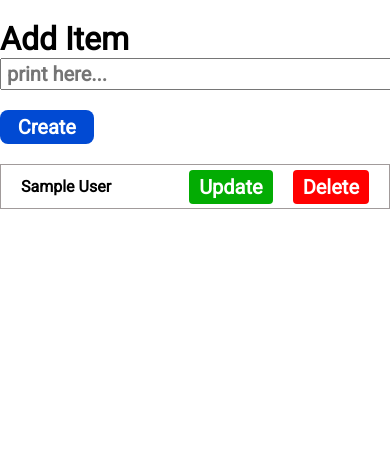
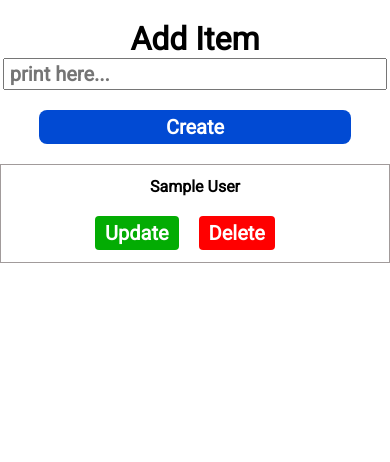
Before and after one commit to SS1L/ToDo, a Django app: page /board/ in a window 390 px wide. Shown: the part 60-522 px from the top of the page. Run offline with Django 3.2, Linux system fonts and the light colour scheme; a user stored in the database is signed in; tables that the repository leaves empty hold one stand-in row (values such as "Sample post").

Commit message:
media queries

```diff
--- a/todoproject/accounts/templates/accounts/login.html
+++ b/todoproject/accounts/templates/accounts/login.html
@@ -21,9 +21,6 @@
             </div>
         </div>
     </form>
-    {% for message in messages %}
-    <p id="messages">{{message}}</p>
-    {% endfor %}
 </div>
 
 {% endblock content %}
--- a/todoproject/accounts/templates/main.html
+++ b/todoproject/accounts/templates/main.html
@@ -5,6 +5,7 @@
 <head>
     <title>{% block title %}{% endblock%}</title>
     <meta charset="utf-8">
+    <meta name="viewport" content="width=device-width, initial-scale=1">
     <link rel="stylesheet" href="{% static '/css/style.css' %}">
     <link rel="stylesheet" href="{% static '/css/registration.css' %}">
     <link href="https://fonts.googleapis.com/css?family=Roboto&display=swap" rel="stylesheet">
--- a/todoproject/accounts/templates/tasks/todo.html
+++ b/todoproject/accounts/templates/tasks/todo.html
@@ -4,7 +4,7 @@
 
 {% block content %}
 <div class="todo">
-    <h1>Add Item</h1>
+    <h1 class="title">Add Item</h1>
     <div class="todo-submit">
         <form method="POST" action="" class="todo-form">
             {% csrf_token %}
--- a/todoproject/accounts/templates/tasks/update_todo.html
+++ b/todoproject/accounts/templates/tasks/update_todo.html
@@ -5,11 +5,13 @@
 {% block content%}
 
 <div class="todo">
-    <h1>Update Todo</h1>
+    <h1 class="title">Update Todo</h1>
     <form method="POST" class="update-form">
         {% csrf_token %}
         {{form.title}}
-        <input type="submit" name="Update" class="update-btn">
+        <div class="submit">
+            <input type="submit" name="Update" class="update-btn">
+        </div>
     </form>
 </div>
 
--- a/todoproject/static/css/style.css
+++ b/todoproject/static/css/style.css
@@ -19,7 +19,7 @@ nav {
 }
 
 .logo {
-    color: var(--white);
+    color: var(--white) !important;
     text-decoration: none;
 }
 
@@ -74,6 +74,10 @@ footer{
     display: flex;
 }
 
+.submit{
+    margin-top: 30px;
+}
+
 .todo-form{
     width: 100%;
 }
@@ -103,7 +107,9 @@ footer{
 
 .task-item {
     display: inline-block;
-    margin: 0 20px;
+    margin: 0 0 0 20px;
+    width: 50%;
+    word-wrap: break-word;
 }
 
 .menu-right {
@@ -149,7 +155,6 @@ footer{
 
 .update-btn {
     margin-left: 20px;
-    width: 20%;
     background-color: #03ac03;
     color: var(--white);
     padding: 5px 10px;
@@ -157,3 +162,63 @@ footer{
     font-size: 20px;
     border: 0;
 }
+
+@media screen and (max-width: 600px){
+    .title{
+        text-align: center;
+    }
+
+    .todo {
+        width: 100%;
+
+    }
+
+    .todo-create{
+        width: 80%;
+        margin: 20px auto 0 auto;
+    }
+
+    .input-item{
+        width: 95%;
+    }
+
+    .create-item{
+        text-align: center;
+    }
+
+    .todo-form {
+        text-align: center;
+    }
+
+    .task-item{
+        width: 80%;
+        margin: 0 20px 20px 20px;
+    }
+
+    .menu-right{
+        position: relative;
+        justify-content: center;
+    }
+
+    .update-form {
+        flex-flow: wrap;
+    }
+
+    .update-form .submit {
+        width: 100%;
+        text-align: center;
+    }
+
+    .update-btn {
+        width: 50%;
+        margin: 30px 0 0 0;
+    }
+
+    .inside-form .submit {
+        text-align: center;
+    }
+
+    .submit .submit-btn{
+        width: 50%;
+    }
+}
```
